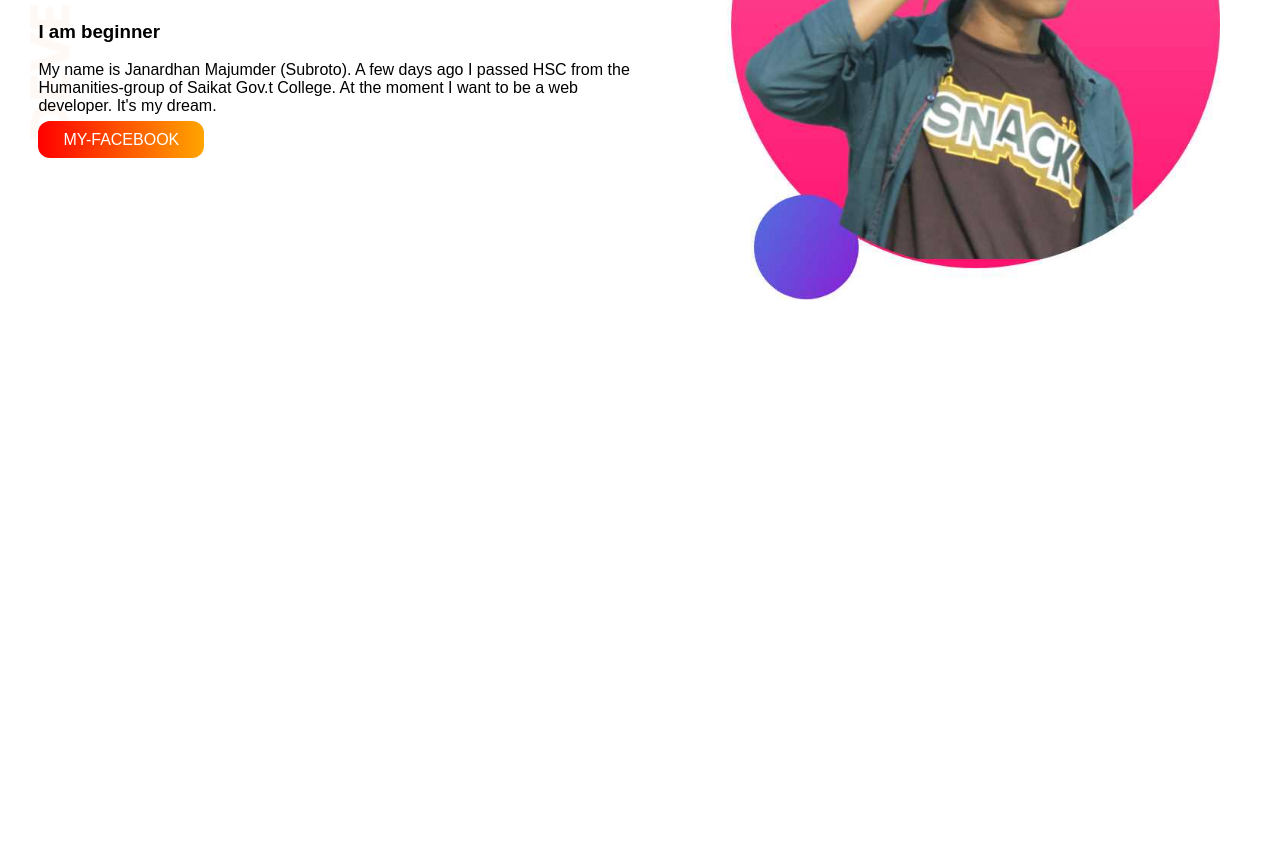
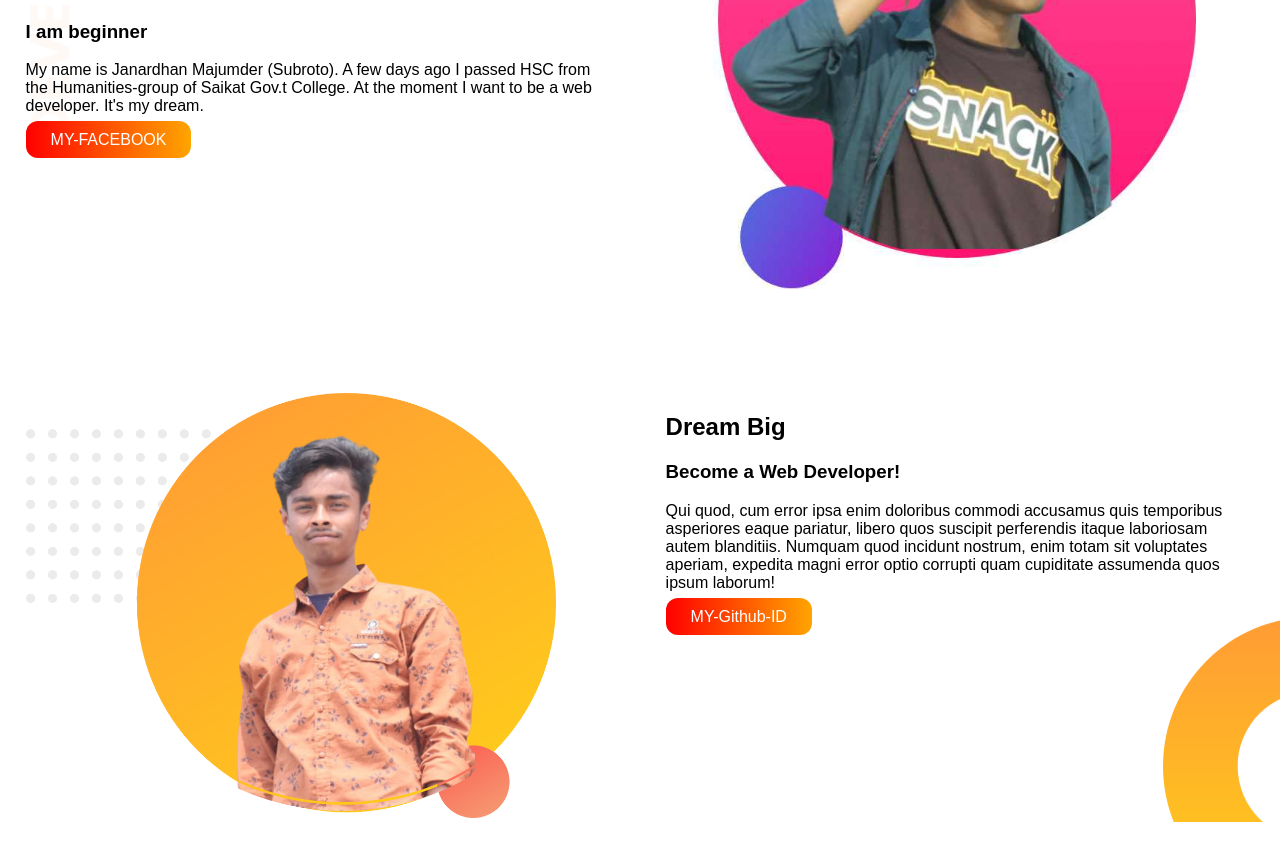
Before and after one commit to subrotomojumder/developer-portfkolio, a plain HTML site: page index.html in a window 1280 px wide. Shown: the part 220-1080 px from the top of the page. Before the commit the page ends 800 px from the top, so only its background shows below. Drawn offline with Linux system fonts and the light colour scheme; a web font is replaced by a local one.

Commit message:
dream big added

```diff
--- a/index.html
+++ b/index.html
@@ -28,6 +28,17 @@
         </div>
     </section>
 
+    <section class="dream-big">
+        <div class="half-width">
+            <img src="images/profile.png" alt="">
+        </div>
+        <div class="half-width">
+            <h2>Dream Big</h2>
+            <h3>Become a Web Developer!</h3>
+            <p>Qui quod, cum error ipsa enim doloribus commodi accusamus quis temporibus asperiores eaque pariatur, libero quos suscipit perferendis itaque laboriosam autem blanditiis. Numquam quod incidunt nostrum, enim totam sit voluptates aperiam, expedita magni error optio corrupti quam cupiditate assumenda quos ipsum laborum!</p>
+            <a target="_blank" href="https://github.com/subrotomojumder" class="link-button">MY-Github-ID</a>
+        </div>
+    </section>
 </body>
 
 </html>
--- a/style.css
+++ b/style.css
@@ -4,6 +4,7 @@ body {
 }
 section{
     display: flex;
+    margin-bottom: 100px;
 }
 h1 {
     font-size: 50px;
@@ -17,9 +18,16 @@ h1 {
     background-repeat: no-repeat;
 
 }
+.dream-big{
+    background-image: url(images/dream-bg.png);
+    background-repeat: no-repeat;
+    background-position: right;
+    background-position-y: 28vh;
+
+}
 .half-width {
     width: 50%;
-    padding-left: 3%;
+    padding: 0 2%;
 }
 .half-width img{
     width: 90%;
```
Also changed, not shown: images/profile.png (added).
